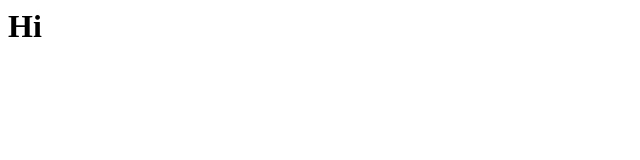
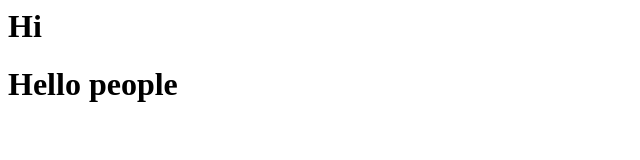
Before and after one commit to anand2430/devopstraining, a plain HTML site: page index.html in a window 1280 px wide. Shown: the whole page, without its empty margins (0-640 px from the left). Drawn offline with Linux system fonts and the light colour scheme.

Commit message:
file modified

```diff
--- a/index.html
+++ b/index.html
@@ -1 +1,2 @@
 <h1> Hi <h1>
+Hello people
```
